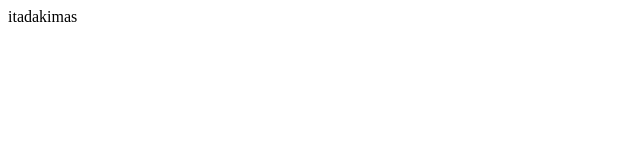
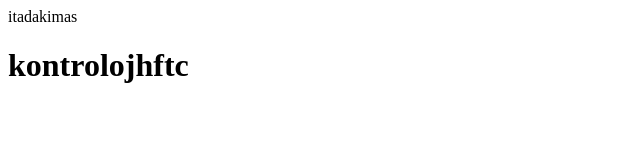
Before and after one commit to DimasMids444/itadakimas, a plain HTML site: page index.html in a window 1280 px wide. Shown: the whole page, without its empty margins (0-640 px from the left). Drawn offline with Linux system fonts and the light colour scheme.

Commit message:
first commit

```diff
--- a/index.html
+++ b/index.html
@@ -8,5 +8,6 @@
 </head>
 <body>
     itadakimas
+    <h1>kontrolojhftc</h1>
 </body>
 </html>
```
